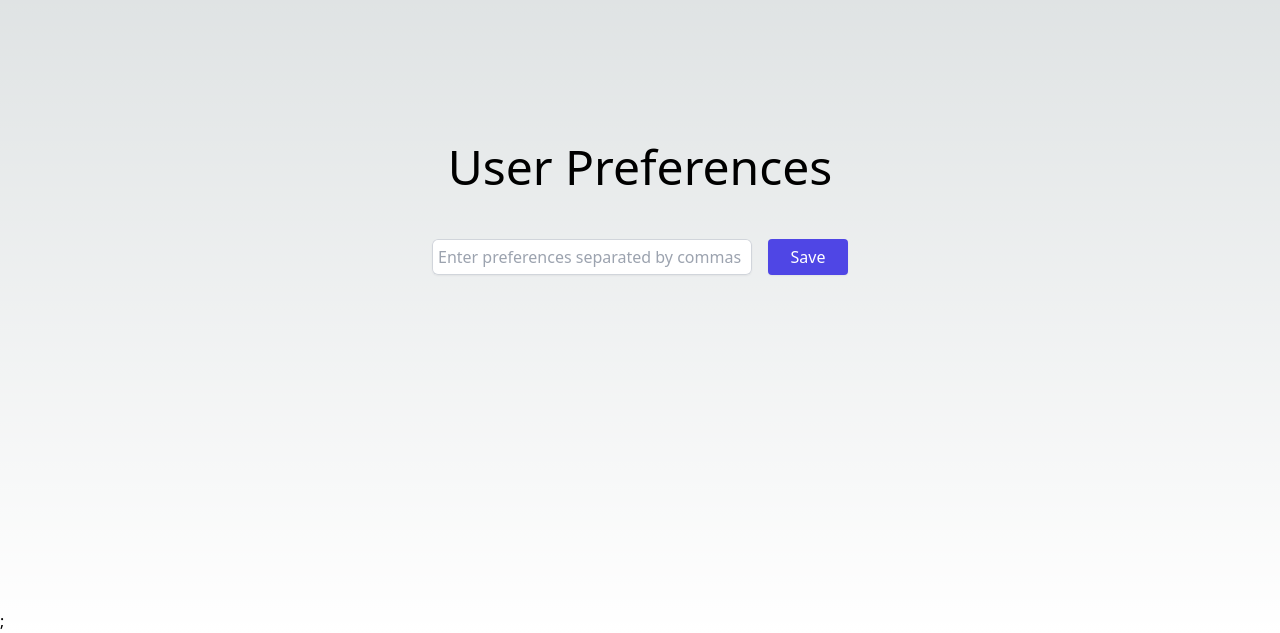
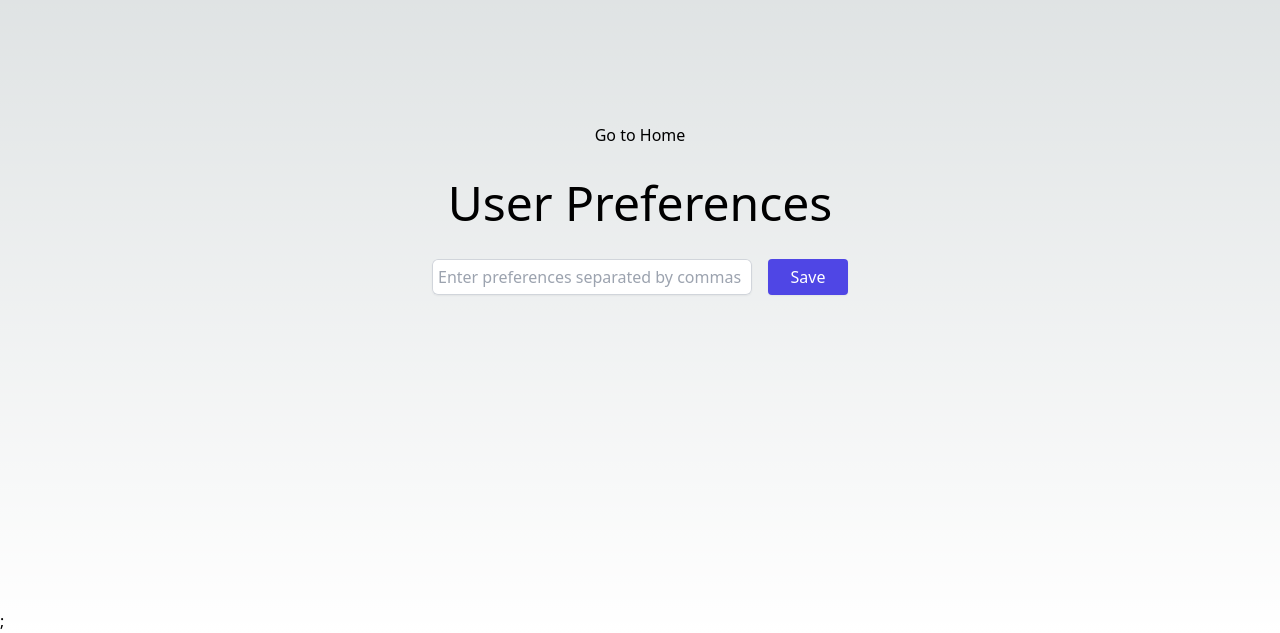
Before and after one commit to dmytrohrechanyi/crypto-trading-nextjs-graphql, a Next.js app: page /preferences in a window 1280 px wide. Shown: the part 191-824 px from the top of the page. Built offline with nearby package versions, Linux system fonts and the light colour scheme.

Commit message:
Add links

```diff
--- a/pages/index.tsx
+++ b/pages/index.tsx
@@ -1,4 +1,5 @@
 import { gql, useQuery } from '@apollo/client';
+import Link from 'next/link';
 import type { Cryptocurrency } from '@/types';
 
 const GET_CRYPTOCURRENCIES = gql`
@@ -22,12 +23,14 @@ export default function Home() {
   const { loading, error, data } = useQuery(GET_CRYPTOCURRENCIES);
 
   return (
-    <main className="min-h-screen p-12 flex flex-col justify-center items-center">
+    <main className="min-h-screen p-12 flex flex-col justify-center items-center space-y-8">
+      <Link href="/trading-pairs">Go to Trading Pairs</Link>
+      <Link href="/preferences">Go to Preferences</Link>
       {loading && <p>Loading...</p>}
       {error && <p>Fetching failed.</p>}
       {data && (
         <>
-          <h1 className="text-5xl text-center mb-12">Cryptocurrencies</h1>
+          <h1 className="text-5xl text-center">Cryptocurrencies</h1>
           <div className="flex gap-8 justify-center">
             {data.cryptocurrencies.map(
               ({
--- a/pages/preferences.tsx
+++ b/pages/preferences.tsx
@@ -1,5 +1,6 @@
+import { useState } from 'react';
+import Link from 'next/link';
 import { gql, useMutation } from '@apollo/client';
-import { useState } from 'react';
 
 const SAVE_USER_PREFERENCES = gql`
   mutation SaveUserPreferences($preferences: [String!]!) {
@@ -16,8 +17,9 @@ export default function Preferences() {
   };
 
   return (
-    <main className="min-h-screen p-12 flex flex-col justify-center items-center">
-      <h1 className="text-5xl text-center mb-12">User Preferences</h1>
+    <main className="min-h-screen p-12 flex flex-col justify-center items-center space-y-8">
+      <Link href="/">Go to Home</Link>
+      <h1 className="text-5xl text-center">User Preferences</h1>
       <div className="flex space-x-4">
         <input
           type="text"
--- a/pages/trading-pairs.tsx
+++ b/pages/trading-pairs.tsx
@@ -1,3 +1,4 @@
+import Link from 'next/link';
 import { gql, useQuery } from '@apollo/client';
 import type { TradingPair } from '@/types';
 
@@ -18,12 +19,13 @@ export default function TradingPairs() {
   const { loading, error, data } = useQuery(GET_TRADING_PAIRS);
 
   return (
-    <main className="min-h-screen p-12 flex flex-col justify-center items-center">
+    <main className="min-h-screen p-12 flex flex-col justify-center items-center space-y-8">
+      <Link href="/">Go to Home</Link>
       {loading && <p>Loading...</p>}
       {error && <p>Fetching failed.</p>}
       {data && (
         <>
-          <h1 className="text-5xl text-center mb-12">Trading Pairs</h1>
+          <h1 className="text-5xl text-center">Trading Pairs</h1>
           <div className="flex gap-8 justify-center">
             {data.tradingPairs.map(
               (
```
